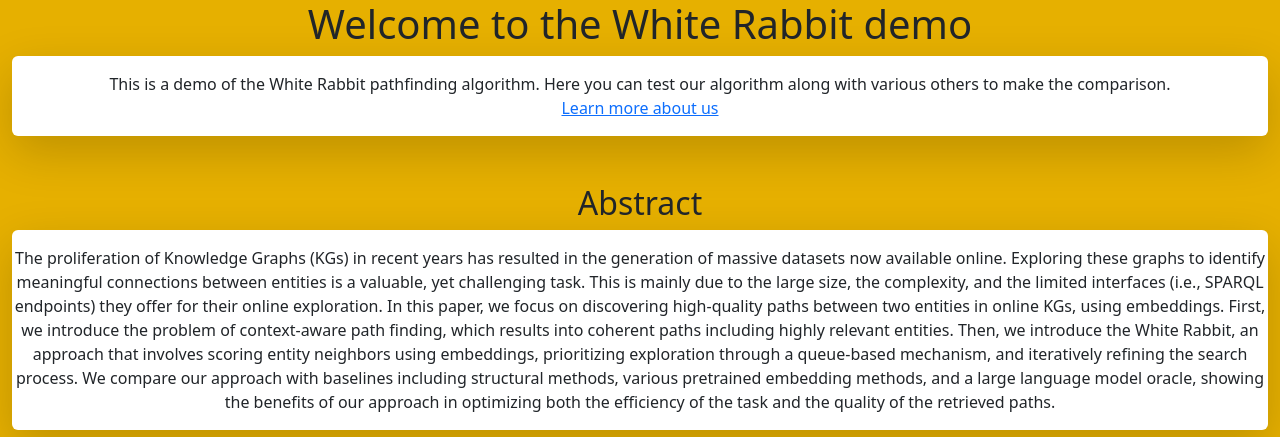
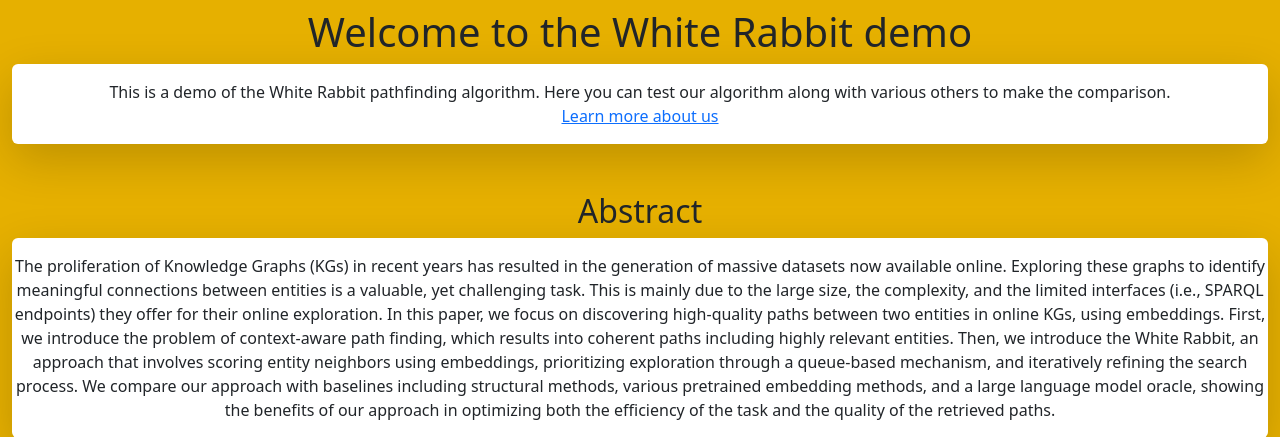
Before and after one commit to Antibas/The-White-Rabbit-Demo, a Flask app: page / in a window 1280 px wide. Shown: the top 437 px of the page. Run offline with Flask 3, Linux system fonts and the light colour scheme; parts of the project's set-up code (start-up, migrations or seed data) failed here and were passed over.

Commit message:
chore: :bug: Minor fixes

```diff
--- a/docker-compose.yaml
+++ b/docker-compose.yaml
@@ -2,6 +2,7 @@ services:
   white-rabbit:
     container_name: white-rabbit
     build: ./
+    image: white-rabbit
     restart: on-failure
     networks:
       - white-rabbit-network
--- a/main.py
+++ b/main.py
@@ -21,7 +21,7 @@ NODES = load_nodes()
 app.config['SESSION_TYPE'] = 'redis'
 app.config['SESSION_PERMANENT'] = False
 app.config['SESSION_USE_SIGNER'] = True
-redis_url = from_url('redis://'+getenv('REDIS_HOST', 'redis')+":"+getenv('REDIS_PORT', '6379'))
+redis_url = from_url('redis://'+getenv('REDIS_HOST', 'redis-server')+":"+getenv('REDIS_PORT', '6379'))
 app.config['SESSION_REDIS'] = redis_url
 
 # Socket
--- a/templates/index.html
+++ b/templates/index.html
@@ -13,7 +13,7 @@
     </head>
     <body>
         <header class="header">
-            <div class="container-xxl text-center mb-5">
+            <div class="container-xxl text-center mb-5 mt-2">
                 <h1 class="h1">Welcome to the White Rabbit demo</h1>
                 <p class="rounded py-3 shadow-lg bg-white">
                     This is a demo of the White Rabbit pathfinding algorithm. Here you can test our algorithm along with various others to make the comparison. <br>
```
